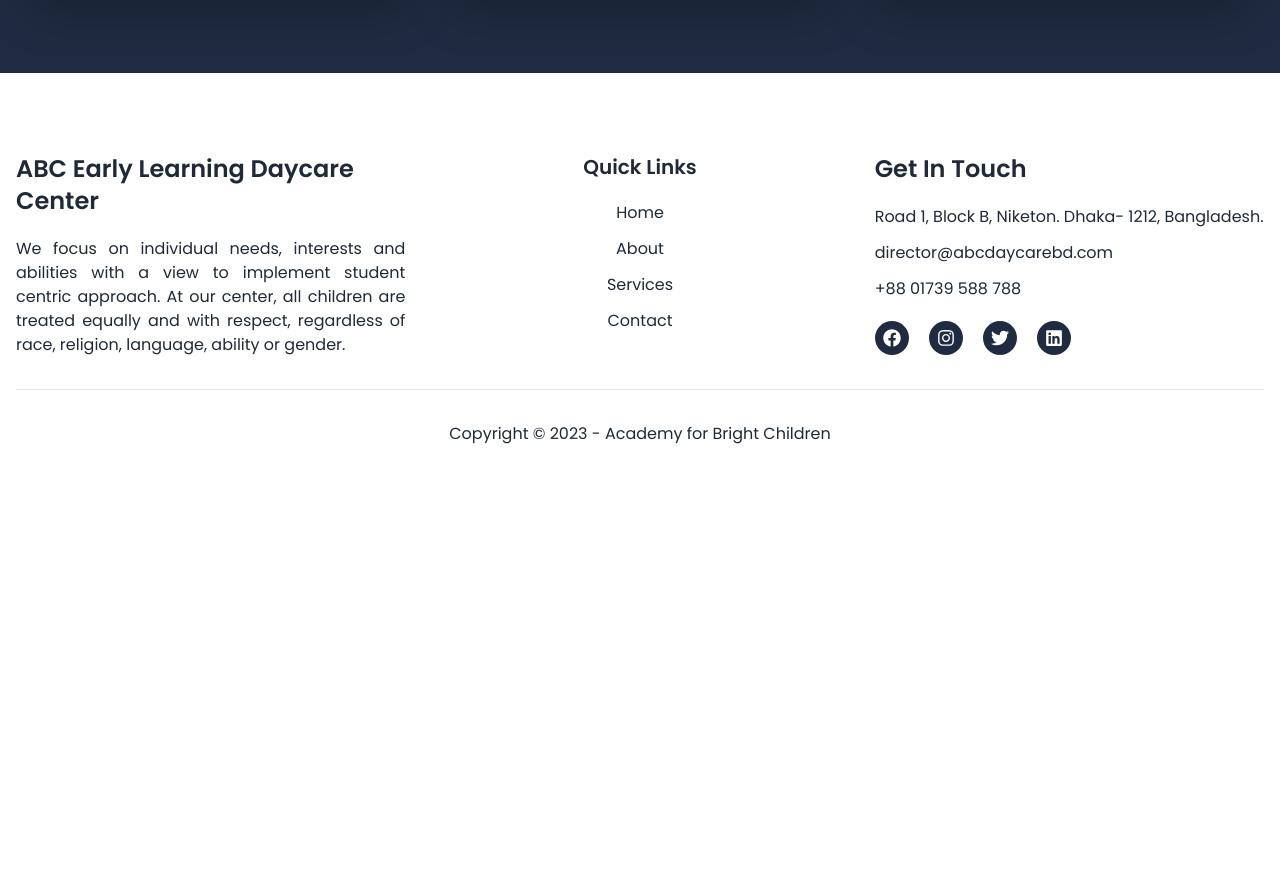
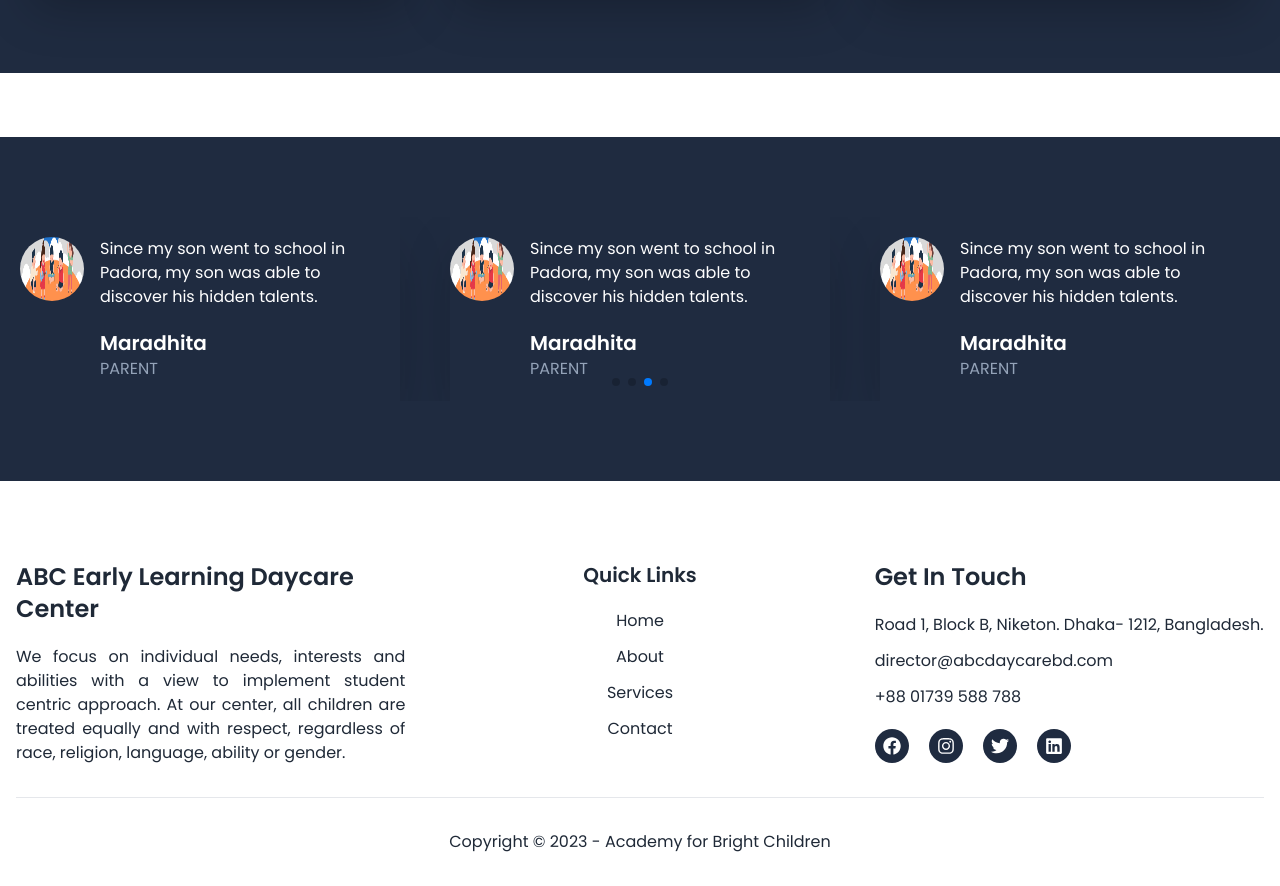
Before and after one commit to Yeakub1/child-care, a React (Vite) app: page / in a window 1280 px wide. Shown: the part 1940-2826 px from the top of the page. Before the commit the page ends 2418 px from the top, so only its background shows below. Built offline with nearby package versions, Linux system fonts and the light colour scheme.

Commit message:
testmonial

```diff
--- a/package.json
+++ b/package.json
@@ -21,7 +21,8 @@
     "react-responsive-masonry": "^2.1.7",
     "react-router-dom": "^6.14.2",
     "react-scroll-trigger": "^0.6.14",
-    "sort-by": "^1.2.0"
+    "sort-by": "^1.2.0",
+    "swiper": "^10.1.0"
   },
   "devDependencies": {
     "@types/react": "^18.2.15",
--- a/src/components/Pages/Home/Home/Home.jsx
+++ b/src/components/Pages/Home/Home/Home.jsx
@@ -3,6 +3,7 @@ import Banner from '../Banner/Banner';
 import Gallery from '../Gallery/Gallery';
 import CountUps from '../CountUp/CountUp';
 import Care from '../Care/Care';
+import Testimonial from '../Testimonial/Testimonial';
 
 const Home = () => {
     return (
@@ -10,7 +11,8 @@ const Home = () => {
             <Banner />
             <Care/>
             <Gallery />
-            <CountUps/>
+            <CountUps />
+            <Testimonial/>
         </div>
     );
 };
--- /dev/null
+++ b/src/components/Pages/Home/Testimonial/Testimonial.jsx
@@ -0,0 +1,151 @@
+import React from "react";
+import { Swiper, SwiperSlide } from "swiper/react";
+// Import Swiper styles
+import "swiper/css";
+import "swiper/css/free-mode";
+import "swiper/css/pagination";
+import { Autoplay, FreeMode, Pagination } from "swiper/modules";
+import image1 from '../../../../assets/images/page banner.png'
+
+const Testimonial = () => {
+  return (
+    <div className="bg-[#1F2B40] text-white py-20 mt-16">
+      <div className="max-w-screen-xl px-5 mx-auto">
+        <Swiper
+          breakpoints={{
+            // when window width is >= 640px
+            640: {
+              slidesPerView: 1,
+              spaceBetween: 20,
+            },
+            768: {
+              slidesPerView: 2,
+              spaceBetween: 20,
+            },
+            1280: {
+              slidesPerView: 3,
+              spaceBetween: 50,
+            },
+          }}
+          // slidesPerView={1}
+          spaceBetween={30}
+          freeMode={true}
+          autoplay={{
+            delay: 2500,
+            disableOnInteraction: false,
+          }}
+          pagination={{
+            clickable: true,
+          }}
+          modules={[Autoplay, FreeMode, Pagination]}
+          className="mySwiper"
+        >
+          <SwiperSlide>
+            <div className="flex gap-4 shadow-2xl py-5">
+              <div className="">
+                <img className="h-16 w-16 rounded-full" src={image1} alt="" />
+              </div>
+              <div className="w-[70%]">
+                <p>
+                  Since my son went to school in Padora, my son was able to
+                  discover his hidden talents.
+                </p>
+                <div className="mt-5">
+                  <h1 className="text-xl font-bold">Maradhita</h1>
+                  <p className="uppercase text-slate-400">Parent</p>
+                </div>
+              </div>
+            </div>
+          </SwiperSlide>
+          <SwiperSlide>
+            <div className="flex gap-4 shadow-2xl py-5">
+              <div className="">
+                <img className="h-16 w-16 rounded-full" src={image1} alt="" />
+              </div>
+              <div className="w-[70%]">
+                <p>
+                  Since my son went to school in Padora, my son was able to
+                  discover his hidden talents.
+                </p>
+                <div className="mt-5">
+                  <h1 className="text-xl font-bold">Maradhita</h1>
+                  <p className="uppercase text-slate-400">Parent</p>
+                </div>
+              </div>
+            </div>
+          </SwiperSlide>
+          <SwiperSlide>
+            <div className="flex gap-4 shadow-2xl py-5">
+              <div className="">
+                <img className="h-16 w-16 rounded-full" src={image1} alt="" />
+              </div>
+              <div className="w-[70%]">
+                <p>
+                  Since my son went to school in Padora, my son was able to
+                  discover his hidden talents.
+                </p>
+                <div className="mt-5">
+                  <h1 className="text-xl font-bold">Maradhita</h1>
+                  <p className="uppercase text-slate-400">Parent</p>
+                </div>
+              </div>
+            </div>
+          </SwiperSlide>
+          <SwiperSlide>
+            <div className="flex gap-4 shadow-2xl py-5">
+              <div className="">
+                <img className="h-16 w-16 rounded-full" src={image1} alt="" />
+              </div>
+              <div className="w-[70%]">
+                <p>
+                  Since my son went to school in Padora, my son was able to
+                  discover his hidden talents.
+                </p>
+                <div className="mt-5">
+                  <h1 className="text-xl font-bold">Maradhita</h1>
+                  <p className="uppercase text-slate-400">Parent</p>
+                </div>
+              </div>
+            </div>
+          </SwiperSlide>
+          <SwiperSlide>
+            <div className="flex gap-4 shadow-2xl py-5">
+              <div className="">
+                <img className="h-16 w-16 rounded-full" src={image1} alt="" />
+              </div>
+              <div className="w-[70%]">
+                <p>
+                  Since my son went to school in Padora, my son was able to
+                  discover his hidden talents.
+                </p>
+                <div className="mt-5">
+                  <h1 className="text-xl font-bold">Maradhita</h1>
+                  <p className="uppercase text-slate-400">Parent</p>
+                </div>
+              </div>
+            </div>
+          </SwiperSlide>
+          <SwiperSlide>
+            <div className="flex gap-4 shadow-2xl py-5">
+              <div className="">
+                <img className="h-16 w-16 rounded-full" src={image1} alt="" />
+              </div>
+              <div className="w-[70%]">
+                <p>
+                  Since my son went to school in Padora, my son was able to
+                  discover his hidden talents.
+                </p>
+                <div className="mt-5">
+                  <h1 className="text-xl font-bold">Maradhita</h1>
+                  <p className="uppercase text-slate-400">Parent</p>
+                </div>
+              </div>
+            </div>
+          </SwiperSlide>
+        </Swiper>
+      </div>
+    </div>
+  );
+};
+
+export default Testimonial;
--- a/src/index.css
+++ b/src/index.css
@@ -13,6 +13,7 @@ body{
 
 }
 
+/* start navbar  */
 .navbar {
   background-color:#1F2B40;
 ;
@@ -127,7 +128,11 @@ body{
     color: #ffdd40;
   }
 }
+
+/* end navabar */
 .card-body{
   border: 2px solid black;
   border-radius: 15px;
 }
+
+/* swiper slider */
```
Also changed, not shown: 1 other file (tests, documents, lock files or other folders).
